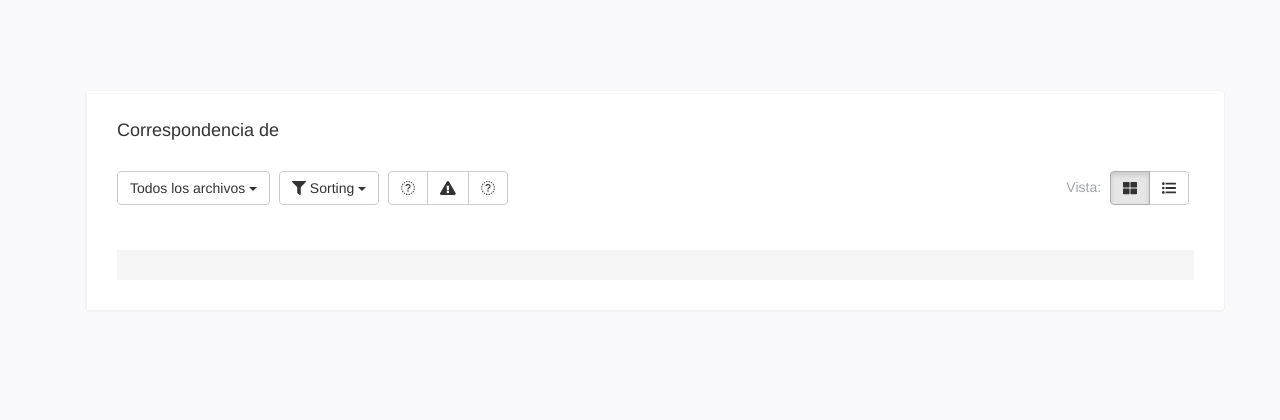
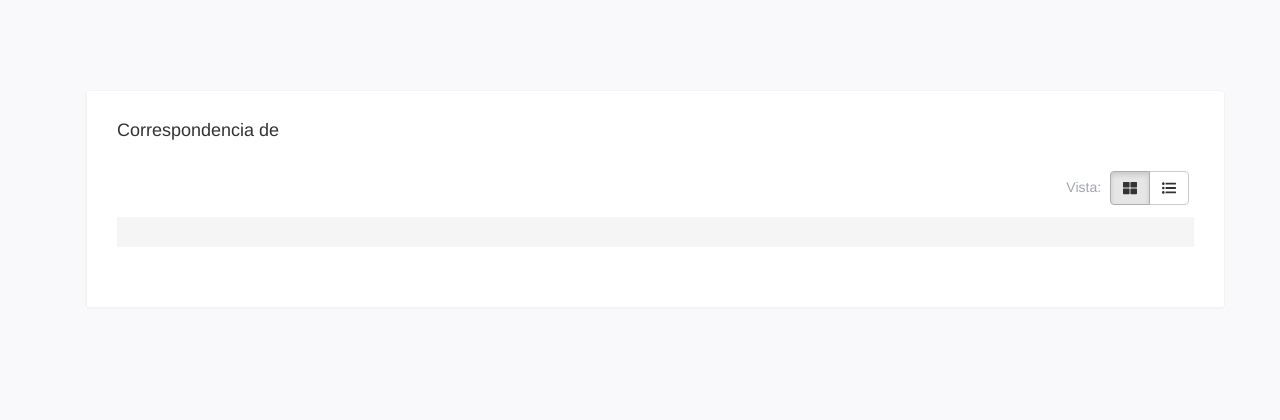
Before and after one commit to DarkCobra7423/RegCivilAtasta, a Yii app: template views/file/files.php in a window 1280 px wide. Shown: the top 420 px of the page. Run offline with PHP 8.4 and a stand-in for Yii, Linux system fonts and the light colour scheme; the template is opened without the code that fills it, so the values that code supplies are empty; some libraries are stand-ins or nearby versions.

Commit message:
18/julio/2021 23:27:50

```diff
--- a/controllers/NotificationsController.php
+++ b/controllers/NotificationsController.php
@@ -58,7 +58,7 @@ class NotificationsController extends Controller {
 
            // $read = '$.post("'.Yii::$app->homeUrl.'notifications/read?id='.$notification->idnotifications;
 
-            echo '<a class="dropdown-item dropdown-notification" href="' . Yii::$app->homeUrl . 'office/evaluatingnotify?id=' . $notification->fkoffice . '&not='.$notification->idnotifications.'>
+            echo '<a class="dropdown-item dropdown-notification" href="' . Yii::$app->homeUrl . 'office/evaluatingnotify?id=' . $notification->fkoffice . '&not='.$notification->idnotifications.'">
             <div class="notification-read">
             </div>
             <span class="notification-img" style="font-size: 30px;"><i class="fas fa-bell"></i></span>
--- a/views/file/files.php
+++ b/views/file/files.php
@@ -24,31 +24,8 @@ use yii\helpers\Html;
                                     <button id="idBtnList" class="btn btn-default" data-toggle="tooltip" data-placement="bottom" title="" data-original-title="List View" id="drive-list-toggle" onclick="viewList();"><i class="fa fa-list-ul"></i></button>
                                 </div>
                             </div>
-                            <div class="actions">
-                                <div class="btn-group">
-                                    <button class="btn btn-default dropdown-toggle" data-toggle="dropdown" type="button" aria-expanded="false">Todos los archivos <span class="caret"></span></button>
-                                    <ul class="dropdown-menu">
-                                        <li><a href="#"><i class="fa fa-file"></i> Revisados</a></li>
-                                        <li><a href="#"><i class="fa fa-file-image-o"></i> Turnados</a></li>
-                                        <li><a href="#"><i class="fa fa-file-video-o"></i> Pendientes</a></li>
-                                        <li><a href="#"><i class="fa fa-folder"></i> Rechazados</a></li>
-                                    </ul>
-                                </div>
-                                <div class="btn-group">
-                                    <button class="btn btn-default dropdown-toggle" data-toggle="dropdown" type="button" aria-expanded="false"><i class="fa fa-filter"></i> Sorting <span class="caret"></span></button>
-                                    <ul class="dropdown-menu">
-                                        <li><a href="#">Newest first</a></li>
-                                        <li><a href="#">Oldest first</a></li>
-                                    </ul>
-                                </div>
-                                <div class="btn-group" role="group">
-                                    <button type="button" class="btn btn-default" data-toggle="tooltip" data-placement="bottom" title="" data-original-title="Refresh"><i class="fa fa-refresh"></i></button>
-                                    <!--<button type="button" class="btn btn-default" data-toggle="tooltip" data-placement="bottom" title="" data-original-title="Archive"><i class="fa fa-archive"></i></button>-->
+                            <div class="actions" style="padding-top: 46px;">
 
-                                    <button type="button" class="btn btn-default" data-toggle="tooltip" data-placement="bottom" title="" data-original-title="Report spam"><i class="fa fa-exclamation-triangle"></i></button>
-                                    <button type="button" class="btn btn-default" data-toggle="tooltip" data-placement="bottom" title="" data-original-title="Delete"><i class="fa fa-trash-o"></i></button>
-                                </div>
-                            </div>
                         </div>
 
                         <div id="idGrid" class="drive-wrapper drive-grid-view">
```
